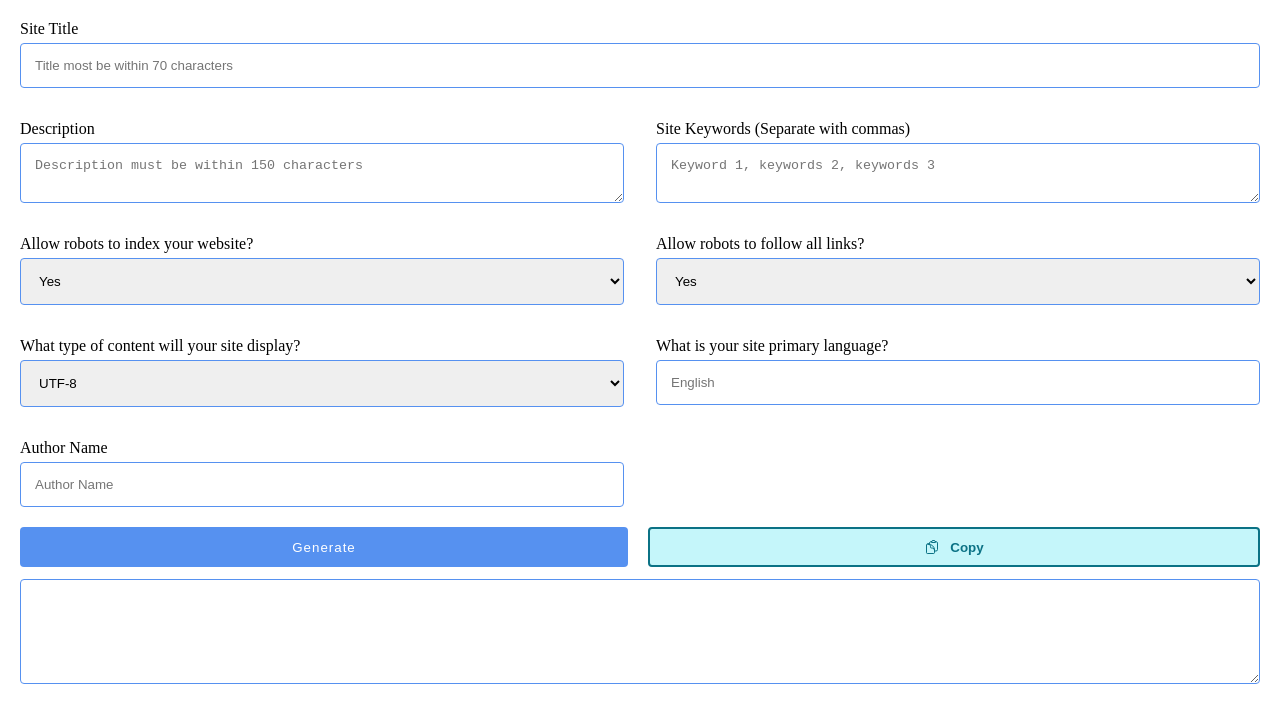
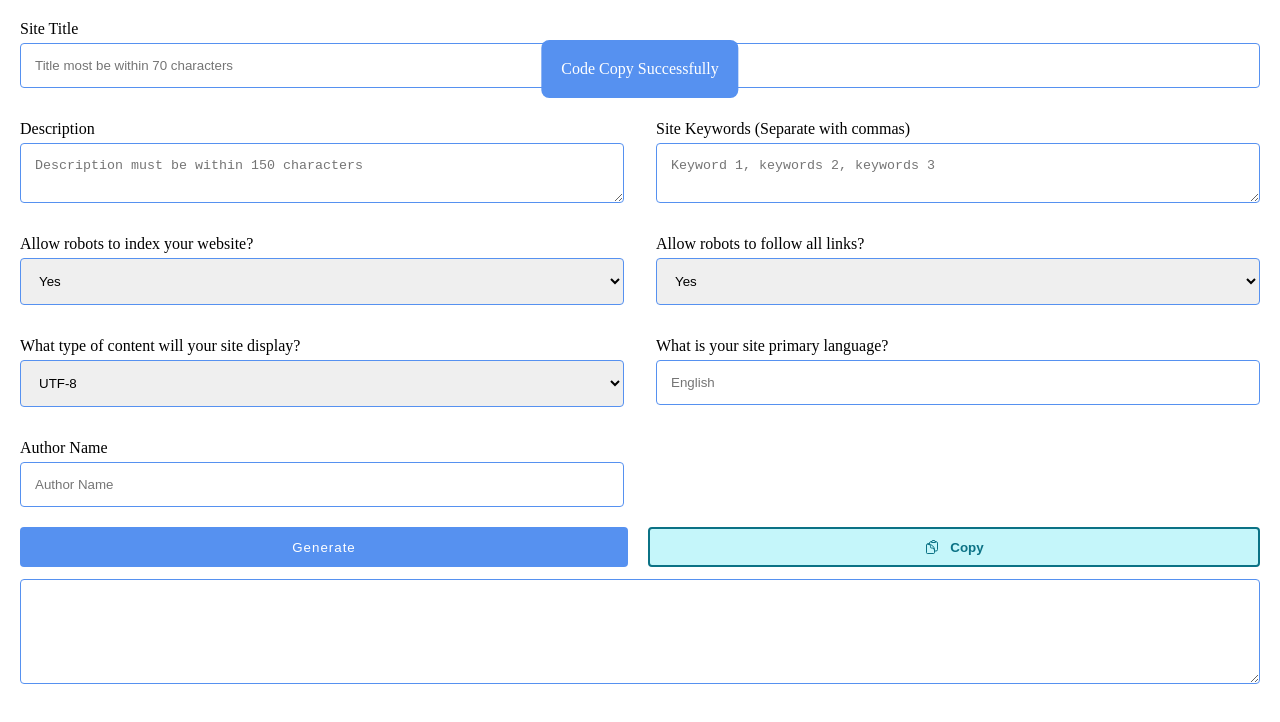
Before and after one commit to kanaiya-valvi/meta-tag-genretor, a plain HTML site: page index.html in a window 1280 px wide. Drawn offline with nearby package versions, Linux system fonts and the light colour scheme.

Commit message:
html css cahnges

```diff
--- a/css/style.css
+++ b/css/style.css
@@ -101,7 +101,24 @@
 #genrated-meta-tags:focus {
   border: 2px solid #5691f0;
 }
-
+.popup {
+  opacity: 0;
+  position: absolute;
+  background-color: #5691f0;
+  color: #fff;
+  padding: 20px;
+  border-radius: 8px;
+  top: 4%;
+  left: 50%;
+  transform: translate(-50%, 0);
+  z-index: 9999;
+  transition: all 0.5s;
+}
+.popup-active {
+  opacity: 1;
+  top: 5%;
+  left: 50%;
+}
 @media (max-width: 480px) {
   #meta-form {
     display: flex;
--- a/index.html
+++ b/index.html
@@ -80,7 +80,7 @@
         </div>
         <textarea name="" id="genrated-meta-tags" cols="100" rows="5"></textarea>
     </div>
-
+    <div class="popup popup-active">Code Copy Successfully</div>
     <script src="js/main.js"></script>
 </body>
 
```
